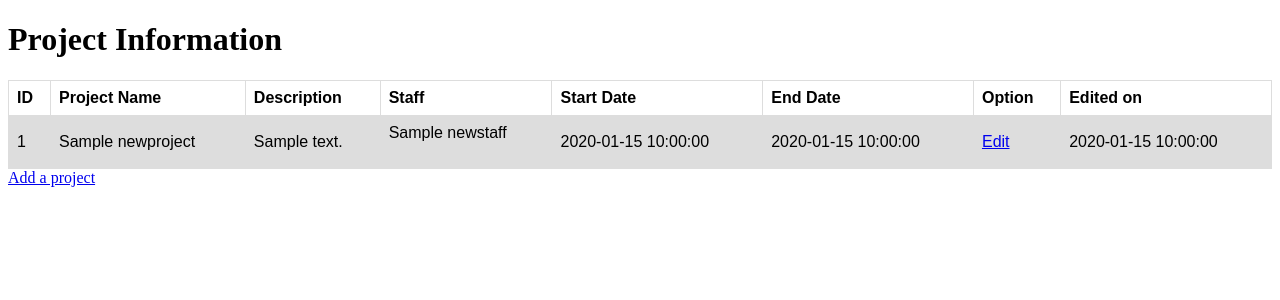
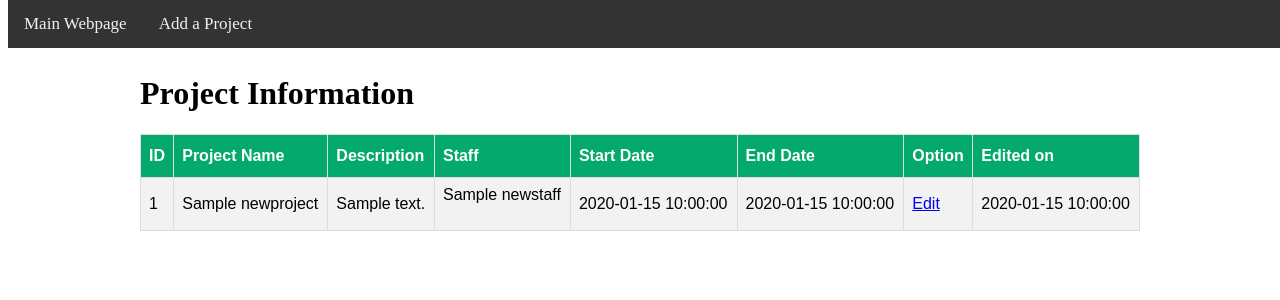
Before and after one commit to jyc119/DigiRaptor-Internship, a PHP site: page /project/project.php in a window 1280 px wide. Shown: the top 300 px of the page. Run offline with PHP 8.4, Linux system fonts and the light colour scheme; tables that the repository leaves empty or names only in its code hold one stand-in row (values such as "Sample post").

Commit message:
Added css to project folder

```diff
--- a/project/project.php
+++ b/project/project.php
@@ -21,30 +21,75 @@
 <!DOCTYPE html>
 <html>
 
+<body>
+<style>
+  .navbar {
+  overflow: hidden;
+  background-color: #333;
+  position: fixed;
+  top: 0;
+  width: 100%;
+}
+
+.navbar a {
+  float: left;
+  display: block;
+  color: #f2f2f2;
+  text-align: center;
+  padding: 14px 16px;
+  text-decoration: none;
+  font-size: 17px;
+}
+
+.navbar a:hover {
+  background: #ddd;
+  color: black;
+}
+</style>
+</body>
+
+<br>
+<br>
+
 <head>
 <style>
-table {
-  font-family: arial, sans-serif;
+
+.content {
+  max-width: 1000px;
+  margin: auto;
+  background: white;
+  padding: 10px;
+}
+
+#staff {
+  font-family: Arial, Helvetica, sans-serif;
   border-collapse: collapse;
   width: 100%;
 }
 
-td, th {
-  border: 1px solid #dddddd;
-  text-align: left;
+#staff td, #staff th {
+  border: 1px solid #ddd;
   padding: 8px;
 }
 
-tr:nth-child(even) {
-  background-color: #dddddd;
+#staff tr:nth-child(even){background-color: #f2f2f2;}
+
+#staff tr:hover {background-color: #ddd;}
+
+#staff th {
+  padding-top: 12px;
+  padding-bottom: 12px;
+  text-align: left;
+  background-color: #04AA6D;
+  color: white;
 }
 
 </style>
 </head>
-
+<div class="content">
 <h1 class="center grey-text">Project Information</h1>
 
-<table>
+<table id="staff">
     <tr>
       <th>ID</th>
       <th>Project Name</th>
@@ -90,10 +135,10 @@ tr:nth-child(even) {
     }
     ?>
     </table>
-
-
-  <div class="card-action right-align">
-    <a href="add.php" class="brand-text">Add a project</a>
+</div>
+  <div class="navbar">
+    <a href="/demo/index.php" class="brand-text">Main Webpage</a>
+    <a href="/demo/project/add.php" class="brand-text">Add a Project</a>
   </div>
 
 </html>
```
Also changed, not shown: project/add.php (+38 -7 lines), project/update.php (+16 -0 lines).
